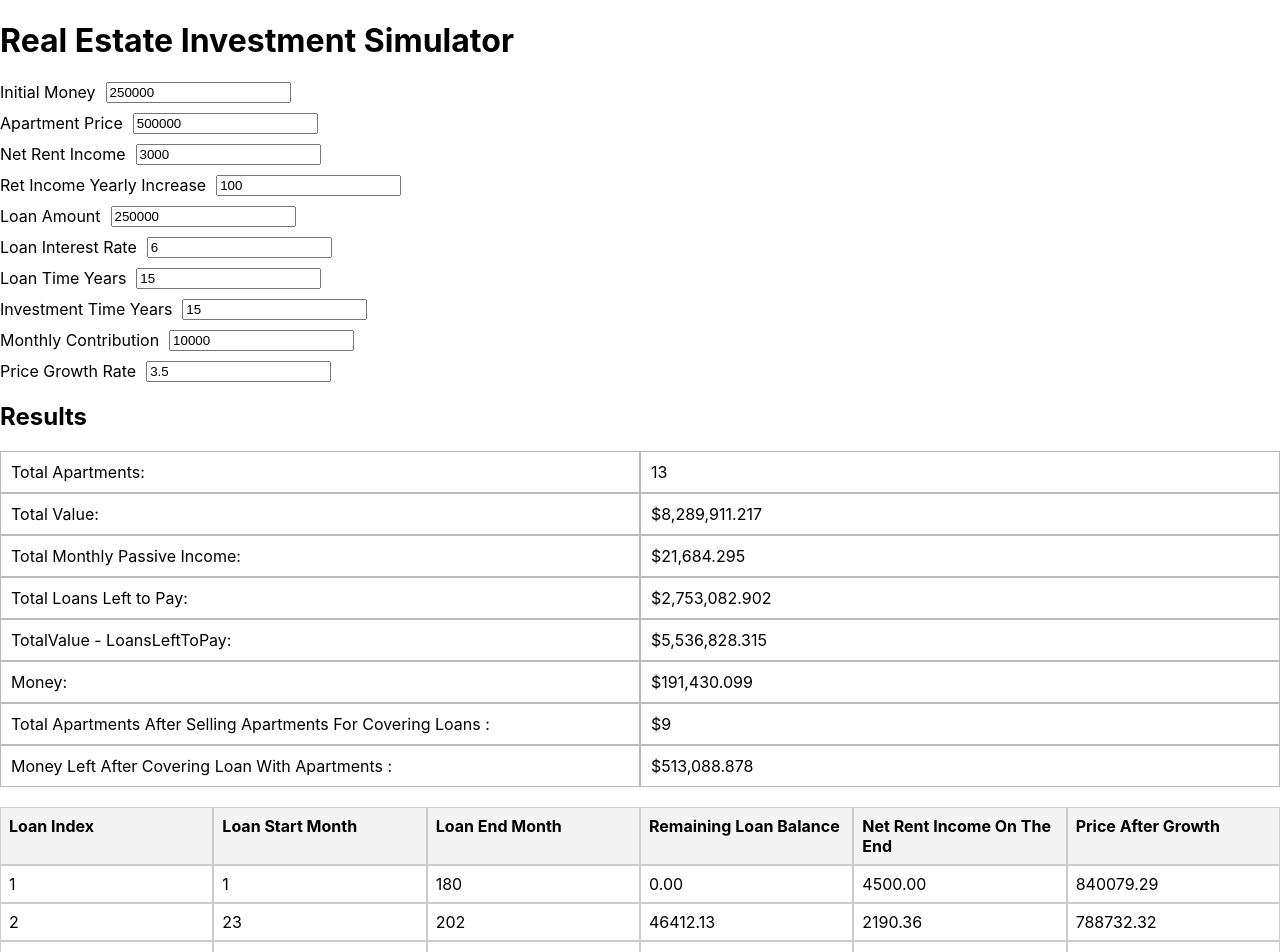
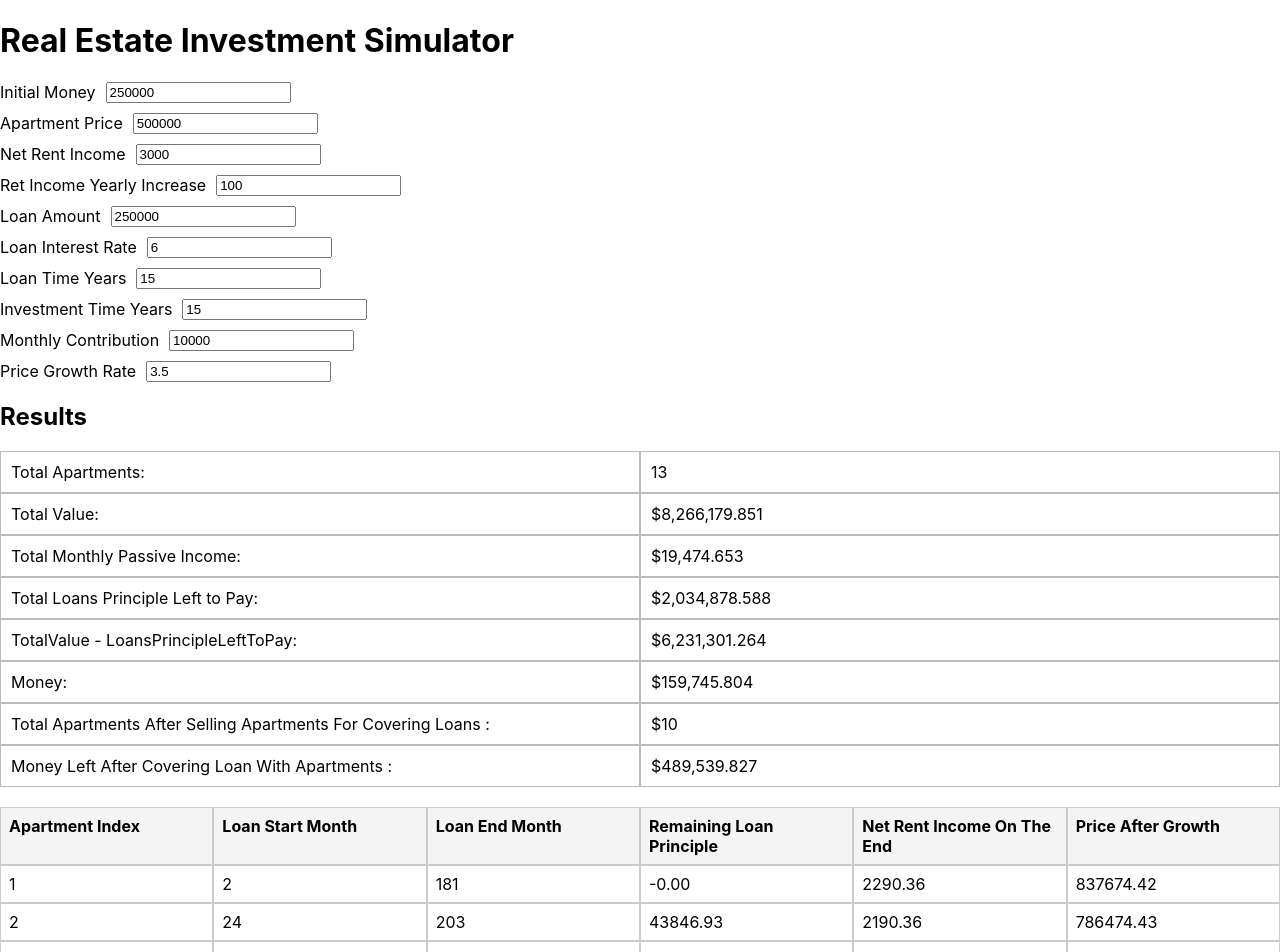
Before and after one commit to Yazuly/investments, a React (Create React App) app: page / in a window 1280 px wide. Shown: the top 952 px of the page. Built offline with nearby package versions, Linux system fonts and the light colour scheme.

Commit message:
fixed covering loans principle and not also the interst with selling apartments

```diff
--- a/src/InvestmentSimulator.js
+++ b/src/InvestmentSimulator.js
@@ -54,11 +54,13 @@ const InvestmentSimulator = () => {
   };
 
   const handleLoanInterestRateChange = (event) => {
-    setInputs(inputs => ({ ...inputs, loanInterestRate: parseFloat(event.target.value) }));
+    const value = Math.max(parseFloat(event.target.value), 1);
+    setInputs(inputs => ({ ...inputs, loanInterestRate: value}));
   };
 
   const handleLoanTimeYearsChange = (event) => {
-    setInputs(inputs => ({ ...inputs, loanTimeYears: parseFloat(event.target.value) }));
+    const value = Math.max(parseFloat(event.target.value), 1);
+    setInputs(inputs => ({ ...inputs, loanTimeYears: value }));
   };
 
   const handleInvestmentTimeYearsChange = (event) => {
@@ -78,13 +80,32 @@ const InvestmentSimulator = () => {
   }, [inputs]); // Dependency array includes `inputs`, so the effect runs any time `inputs` changes
 
 
-  const calculateLoanPayment = (loanAmount, rate, years) => {
-    const monthlyRate = rate / 12 / 100;
-    const payments = years * 12;
-    return (
-      (loanAmount * monthlyRate) / (1 - Math.pow(1 + monthlyRate, -payments))
-    );
+  const calculateLoanPaymentsDetails = (loanAmount, loanInterestRate, years) => {
+    const monthlyRate = loanInterestRate / 12 / 100;
+    const numberOfPayments = years * 12;
+    const monthlyLoanPayment = (loanAmount * monthlyRate) / (1 - Math.pow(1 + monthlyRate, -numberOfPayments))
+    return {monthlyLoanPayment, monthlyRate,numberOfPayments}
   };
+
+  const calculateLoanPayments = (loanAmount,monthlyLoanPayment, monthlyRate, numberOfPayments) => {
+    if(monthlyLoanPayment === 0){
+      return undefined
+    }
+
+    const payments = [];
+    let remainingPrincipal = loanAmount;
+    for (let i = 0; i < numberOfPayments; i++) {
+
+      const interestPayment = remainingPrincipal * monthlyRate;
+      const principalPayment = monthlyLoanPayment - interestPayment;
+      remainingPrincipal -= principalPayment;
+
+      payments.push({ remainingPrincipal, principal: principalPayment, interest: interestPayment });
+    }
+
+    return payments;
+  };
+
 
   const updateApartmentMonthlyIncome = (month,apartments) => {
     apartments.forEach(apartment => {
@@ -107,7 +128,7 @@ const InvestmentSimulator = () => {
       priceGrowthRate,
     } = inputs;
 
-    let month = 0;
+    let month = 1;
     const totalMonths = investmentTimeYears * 12;
     let money = initialMoney;
     let totalApartments = 0;
@@ -125,27 +146,28 @@ const InvestmentSimulator = () => {
 
 
       while(money + loanAmount >= apartmentPrice) {
-        let monthlyLoanPayment = calculateLoanPayment(
-          loanAmount,
-          loanInterestRate,
-          loanTimeYears
-        );
-
-
         let yearsHeld = (totalMonths+1-month)/12;
         let priceAfterGrowth = apartmentPrice * Math.pow(1 + (priceGrowthRate / 100), yearsHeld);
 
 
+        const  {monthlyLoanPayment, monthlyRate,numberOfPayments} = calculateLoanPaymentsDetails(loanAmount,
+          loanInterestRate,
+          loanTimeYears)
+
         let loanEndTime = month + loanTimeYears * 12
-        let loanBalance = monthlyLoanPayment * Math.max(0,Math.min(loanEndTime-totalMonths))
+        const payments =  calculateLoanPayments(loanAmount,monthlyLoanPayment, monthlyRate, numberOfPayments)
+        const remainingPrincipal = !!payments && loanEndTime > totalMonths ?
+          payments[totalMonths-month].remainingPrincipal :
+          0
+
         let newApartment = {
           boughtMonth: month,
           loanEndTime: loanEndTime,
-          loanBalance: loanBalance,
-          loanPayment: monthlyLoanPayment,
+          remainingPrincipal,
+          payments,
           price: apartmentPrice,
           priceAfterGrowth: priceAfterGrowth,
-          monthlyLoanPayment: monthlyLoanPayment,
+          monthlyLoanPayment,
           netRentIncome: netRentIncome - monthlyLoanPayment,
         };
 
@@ -161,31 +183,32 @@ const InvestmentSimulator = () => {
 
     const totalValue = apartments.reduce((acc, apt) => acc + apt.priceAfterGrowth, 0)
     const totalMonthlyPassiveIncome = apartments.map(a => a.netRentIncome).reduce((a, b) => a + b, 0)
-    const totalLoansLeft = apartments.reduce((acc, apt) => acc + apt.loanBalance, 0)
+    const totalLoansPrincipleLeft = apartments.reduce((acc, apt) => acc + apt.remainingPrincipal, 0)
+
 
     let numOfApartmentsToSellForCoveringLoan = 0
     let apartmentsToSellTotalPrice = 0
     for(let i = 0 ; i < apartments.length ; i++){
-      if(apartmentsToSellTotalPrice+money >= totalLoansLeft){
+      if(apartmentsToSellTotalPrice+money >= totalLoansPrincipleLeft){
         break;
       }
       apartmentsToSellTotalPrice+=apartments[i].priceAfterGrowth
       numOfApartmentsToSellForCoveringLoan++
     }
     const totalApartmentsAfterSellingApartmentsForCoveringLoans = totalApartments - numOfApartmentsToSellForCoveringLoan
-    const moneyLeftWithCoveringLoan = apartmentsToSellTotalPrice + money - totalLoansLeft
+    const moneyLeftWithCoveringLoans = apartmentsToSellTotalPrice + money - totalLoansPrincipleLeft
 
 
     setResults({
       totalApartments,
-      totalValue: totalValue,
-      totalMonthlyPassiveIncome: totalMonthlyPassiveIncome,
-      totalLoansLeft: totalLoansLeft,
+      totalValue,
+      totalMonthlyPassiveIncome,
+      totalLoansPrincipleLeft,
       apartments,
       money:money,
       monthlyDetails:monthlyDetails,
-      totalApartmentsAfterSellingApartmentsForCoveringLoans:totalApartmentsAfterSellingApartmentsForCoveringLoans,
-      moneyLeftWithCoveringLoans:moneyLeftWithCoveringLoan
+      totalApartmentsAfterSellingApartmentsForCoveringLoans,
+      moneyLeftWithCoveringLoans
     });
   };
 
@@ -249,12 +272,12 @@ const InvestmentSimulator = () => {
           <div className="cell">${results.totalMonthlyPassiveIncome.toLocaleString()}</div>
         </div>
         <div className="flex-row">
-          <div className="cell">Total Loans Left to Pay:</div>
-          <div className="cell">${results.totalLoansLeft.toLocaleString()}</div>
+          <div className="cell">Total Loans Principle Left to Pay:</div>
+          <div className="cell">${results.totalLoansPrincipleLeft?.toLocaleString()}</div>
         </div>
         <div className="flex-row">
-          <div className="cell">TotalValue - LoansLeftToPay:</div>
-          <div className="cell">${(results.totalValue-results.totalLoansLeft).toLocaleString()}</div>
+          <div className="cell">TotalValue - LoansPrincipleLeftToPay:</div>
+          <div className="cell">${(results.totalValue-results.totalLoansPrincipleLeft)?.toLocaleString()}</div>
         </div>
         <div className="flex-row">
           <div className="cell">Money:</div>
@@ -272,10 +295,10 @@ const InvestmentSimulator = () => {
       <br></br>
       <div className="flex-table">
         <div className="flex-row header">
-          <div className="cell">Loan Index</div>
+          <div className="cell">Apartment Index</div>
           <div className="cell">Loan Start Month</div>
           <div className="cell">Loan End Month</div>
-          <div className="cell">Remaining Loan Balance</div>
+          <div className="cell">Remaining Loan Principle</div>
           <div className="cell">Net Rent Income On The End</div>
           <div className="cell">Price After Growth</div> {/* New column for grown price */}
         </div>
@@ -284,7 +307,7 @@ const InvestmentSimulator = () => {
             <div className="cell">{index + 1}</div>
             <div className="cell">{apt.boughtMonth + 1}</div>
             <div className="cell">{apt.loanEndTime}</div>
-            <div className="cell">{apt.loanBalance.toFixed(2)}</div>
+            <div className="cell">{apt.remainingPrincipal.toFixed(2)}</div>
             <div className="cell">{apt.netRentIncome.toFixed(2)}</div>
             <div className="cell">{apt.priceAfterGrowth.toFixed(2)}</div> {/* Display grown price */}
           </div>
```
